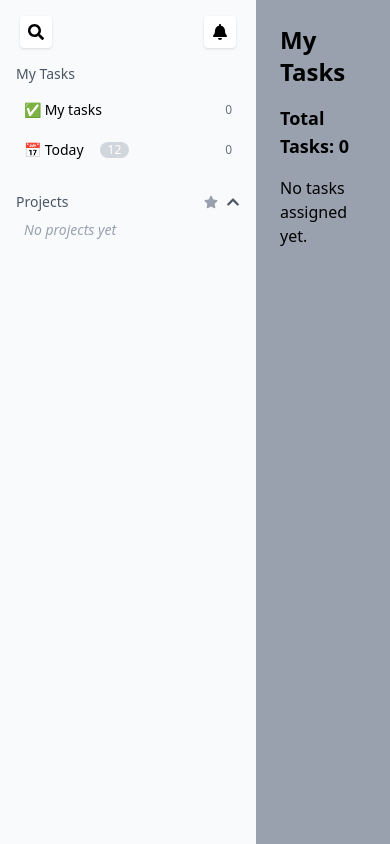
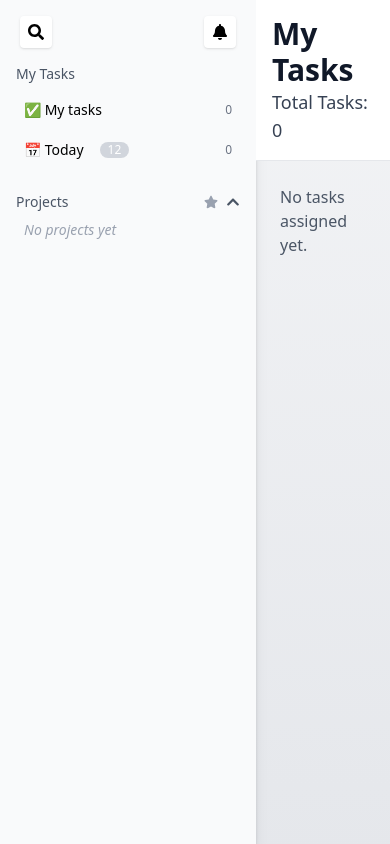
Before and after one commit to Tush-tec/Task_manager, a React (Vite) app in the folder frontend/: page /user in a window 390 px wide. Built offline with nearby package versions, Linux system fonts and the light colour scheme.

Commit message:
update FindTask to optimize useEffect dependencies; enhance task display with better responsiveness and visual clarity.

```diff
--- a/frontend/src/context/TaskContext.jsx
+++ b/frontend/src/context/TaskContext.jsx
@@ -92,7 +92,7 @@
         () => getTaskforUser(taskId),
         setIsLoading,
         (res) => {
-          // console.log("response from context",res.data.length);
+
           setTask(res.data)
           setTaskListCount(res.data.length)
           setError(null)
--- a/frontend/src/pages/dashboard/UserDashboard.jsx
+++ b/frontend/src/pages/dashboard/UserDashboard.jsx
@@ -1,8 +1,8 @@
 import React, { useEffect } from 'react';
+import { Link } from 'react-router-dom';
 import Sidebar from '../../Component/Sidebar';
 import { useTask } from '../../context/TaskContext';
 import { useAuth } from '../../context/AuthContext';
-import { Link } from 'react-router-dom';
 
 const UserDashboard = () => {
   const { user } = useAuth();
@@ -19,47 +19,47 @@ const UserDashboard = () => {
   };
 
   return (
-    <div className="flex h-screen  overflow-hidden">
+    <div className="flex h-screen overflow-hidden bg-gradient-to-b from-gray-100 to-gray-200 dark:from-gray-900 dark:to-gray-800">
       {/* Sidebar */}
-      <aside className="w-64 bg-gray-100 border-r h-full">
+      <aside className="w-64 bg-white dark:bg-zinc-800 shadow-lg border-r border-gray-200 dark:border-zinc-700 flex-shrink-0">
         <Sidebar />
       </aside>
 
-      {/* Main Content */}
-      <main className="flex-1 p-6 overflow-y-auto bg-gray-400">
-        <h1 className="text-2xl font-semibold mb-4">My Tasks</h1>
-        <h2 className="text-lg font-bold mb-4">Total Tasks: {taskListCount}</h2>
+      {/* Main Content Area */}
+      <div className="flex-1 flex flex-col overflow-hidden">
+        {/* Sticky Header */}
+        <header className="sticky top-0 z-10 bg-white dark:bg-zinc-800 border-b border-gray-200 dark:border-zinc-700 p-4">
+          <h1 className="text-3xl font-bold text-gray-900 dark:text-white">My Tasks</h1>
+          <p className="text-lg text-gray-700 dark:text-gray-300">Total Tasks: {taskListCount}</p>
+        </header>
 
+        {/* Scrollable Main Content */}
+        <main className="flex-1 overflow-y-auto p-6">
           {isLoading ? (
-          <p>Loading tasks...</p>
+            <p className="text-gray-600 dark:text-gray-400">Loading tasks...</p>
           ) : task?.length === 0 ? (
-          <p>No tasks assigned yet.</p>
+            <p className="text-gray-600 dark:text-gray-400">No tasks assigned yet.</p>
           ) : (
-          <div className="grid gap-4 ">
-            {task?.map((t) => (
-              <div key={t._id}>
-                <Link to={`${t?._id}`}>
-                  <div className="bg-white shadow rounded p-4 flex  justify-between items-center hover:bg-gray-50 transition">
-                    <div>
-                      <h2 className="font-semibold text-lg">{t.title}</h2>
-                      <p className="text-sm text-gray-600">{t.description}</p>
-                      <p className="text-sm mt-1">
+            <div className="grid sm:grid-cols-1 md:grid-cols-2 lg:grid-cols-3 gap-6">
+              {task.map((t) => (
+                <Link key={t._id} to={`${t._id}`}>
+                  <div className="bg-white dark:bg-zinc-700 bg-opacity-60 dark:bg-opacity-80 backdrop-filter backdrop-blur-lg shadow rounded-xl p-6 hover:shadow-xl transition-all">
+                    <h2 className="font-semibold text-xl text-gray-900 dark:text-white">{t.title}</h2>
+                    <p className="text-sm text-gray-600 dark:text-gray-300 mt-2">{t.description}</p>
+                    <p className="text-sm mt-3 text-gray-700 dark:text-gray-200">
                       <strong>Due:</strong> {new Date(t.dueDate).toLocaleDateString()}
                     </p>
-                    </div>
-
-                    <div className="flex items-center gap-4">
+                    <div className="flex items-center justify-between mt-4">
                       <select
                         value={t.status}
                         onChange={(e) => handleStatusChange(t._id, e.target.value)}
-                        className="border rounded px-2 py-1"
+                        className="border border-gray-300 dark:border-zinc-600 rounded px-2 py-1 bg-white dark:bg-zinc-600 text-gray-900 dark:text-white"
                       >
                         <option value="pending">Pending</option>
                         <option value="in_progress">In Progress</option>
                         <option value="issue">Issue</option>
                         <option value="done">Done</option>
                       </select>
-
                       <span
                         className={`px-3 py-1 rounded-full text-xs font-medium ${
                           t.status === 'pending'
@@ -76,13 +76,14 @@ const UserDashboard = () => {
                     </div>
                   </div>
                 </Link>
-              </div>
               ))}
             </div>
           )}
         </main>
       </div>
+    </div>
   );
+
 };
 
 export default UserDashboard;
--- a/frontend/src/pages/tasks/FindTaks.jsx
+++ b/frontend/src/pages/tasks/FindTaks.jsx
@@ -11,7 +11,7 @@ const FindTask = () => {
 
   useEffect(() => {
     getTaskByIdForUser(taskId)
-  }, [taskId, getTaskByIdForUser])
+  }, [taskId])
 
   if (!task) return null
 
```
Lines whose indentation alone changed are shown as unchanged.
